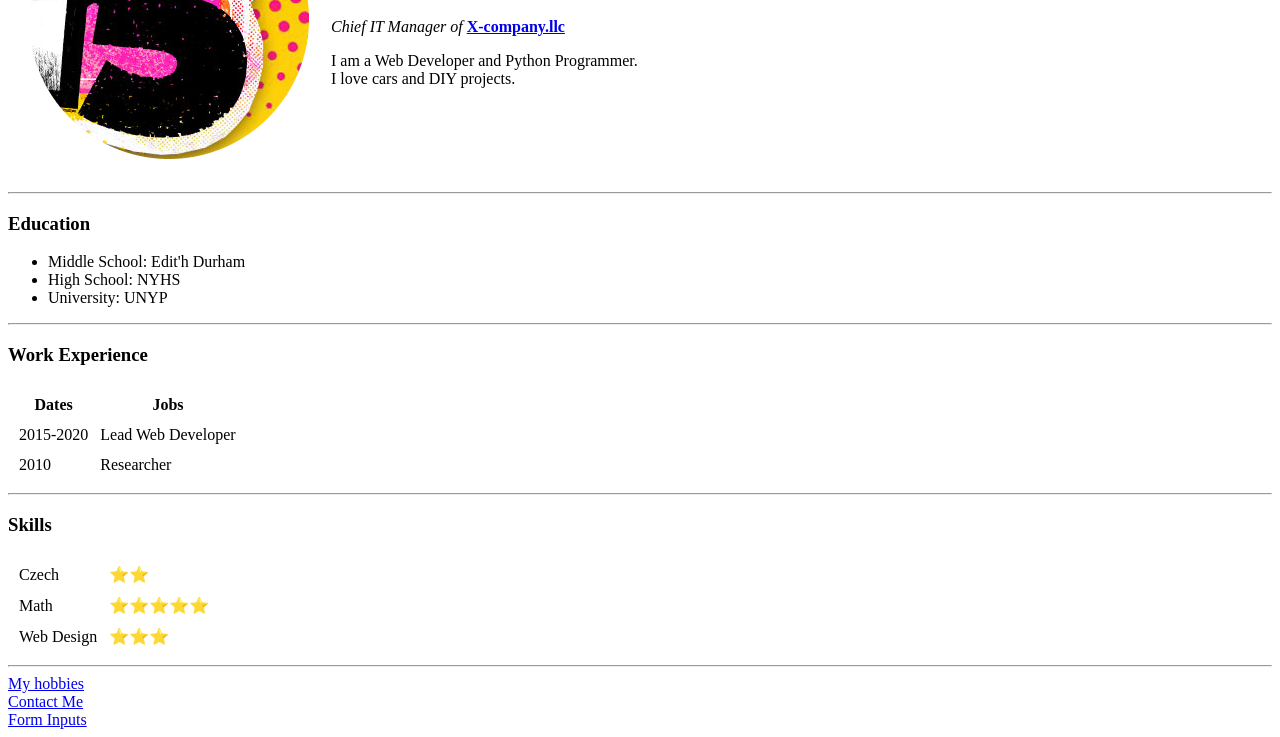
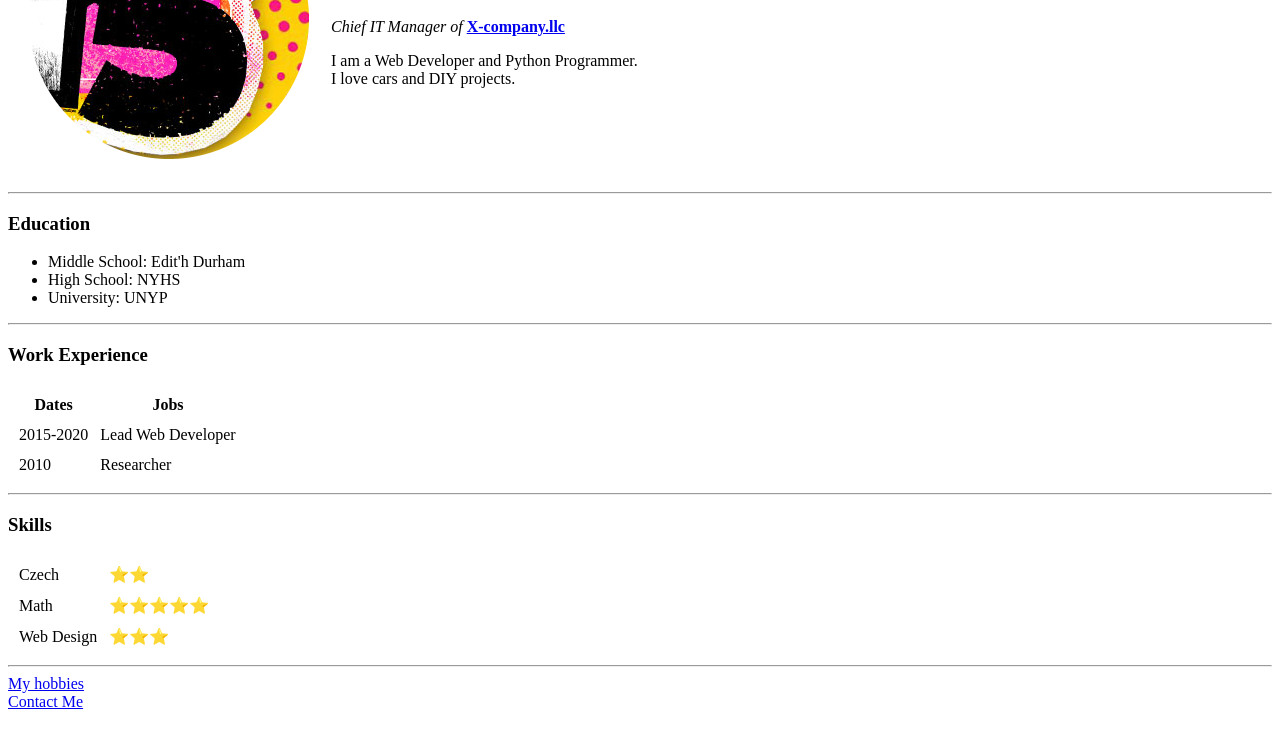
Before and after one commit to F2K1/Alternate, a plain HTML site: page index.html in a window 1280 px wide. Shown: the part 150-887 px from the top of the page. Drawn offline with Linux system fonts and the light colour scheme.

Commit message:
Update index.html

```diff
--- a/index.html
+++ b/index.html
@@ -74,8 +74,6 @@
   <a href="hobbies.html"> My hobbies </a>
   <br>
   <a href="contact.html"> Contact Me </a>
-  <br>
-  <a href="inputs.html"> Form Inputs </a>
 
 
 </body>
```
